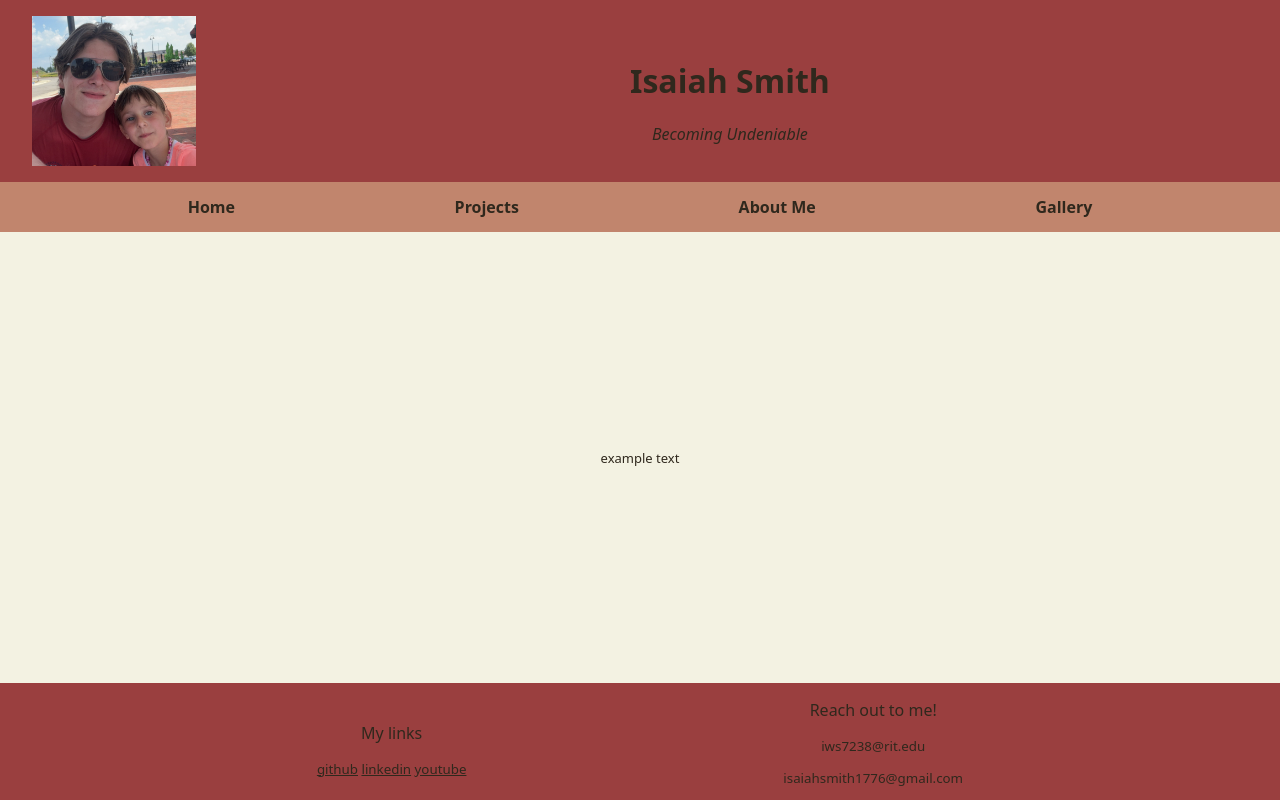
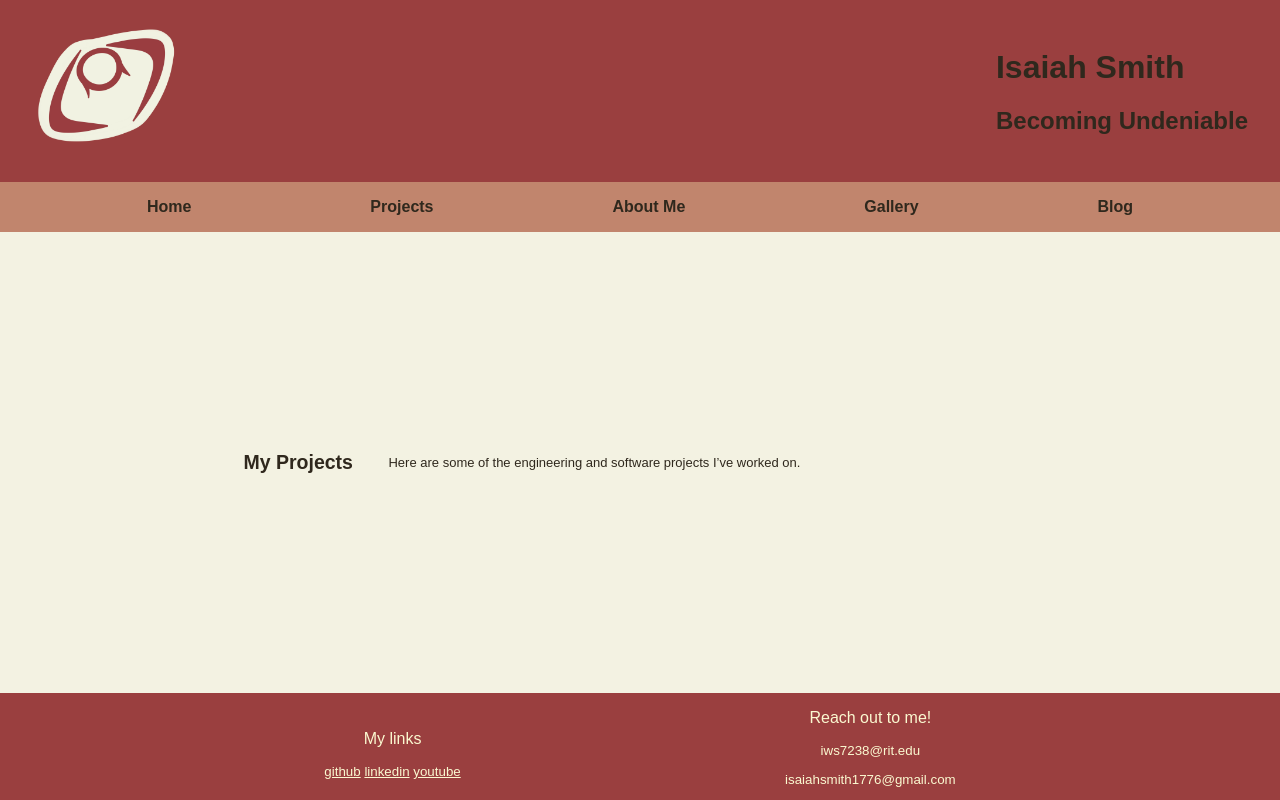
Before and after one commit to Blue-Safe/Personal_Website, a Flask app: page /projects in a window 1280 px wide. Run offline with Flask 3, Linux system fonts and the light colour scheme.

Commit message:
got the blog section working using jinja

```diff
--- a/backend.py
+++ b/backend.py
@@ -2,17 +2,53 @@ from flask import Flask, render_template
 
 app = Flask(__name__)
 
+
+posts = [
+    {
+      "slug": "mark I recap",
+      "title": "CRUNCH Mark I -Recap",
+      "date": "2025-09-02",
+      "summary":"...",
+      "body": "<p>...</p>"
+      },
+      {
+          "slug": "bluetooth gui",
+          "title": "bluetooth gui",
+          "date": "2025-08-02",
+          "summary": "Made a GUI in python that communicated with the terminal to send signals over bluetooth",
+          "body": "<p>Details...</p>"
+      }
+      ]
+
+
 @app.route("/")
 def home():
     return render_template("home.html")
+
 @app.route("/projects")
 def projects():
     return render_template("projects.html")
+
 @app.route("/about")
 def about():
     return render_template("about.html")
+
 @app.route("/gallery")
 def gallery():
     return render_template("gallery.html")
+
+@app.route("/blog")
+def blog():
+    ordered = sorted(posts, key=lambda p: p["date"], reverse=True)
+    return render_template("blog.html",posts=ordered)
+@app.route("/blog/<slug>")
+def blog_post(slug):
+    post = next((p for p in posts if p["slug"] == slug), None)
+    if post is None:
+        return "Post not found", 404
+    return render_template("post.html",post=post)
+
+
+
 if __name__ == "__main__":
     app.run(debug=True)
--- a/static/css/styles.css
+++ b/static/css/styles.css
@@ -8,7 +8,7 @@
 body {
 height: 100%;
 margin: 0;
-font-family: system-ui, sans-serif;
+font-family: Arial, Helvetica, sans-serif;
 background: #f3f2e2;
 color: #2f281d;
 }
@@ -34,15 +34,6 @@ header {
   width: auto;
 }
 
-.title-block {
-  flex: 1;
-  text-align: center;
-  display: flex;
-  flex-direction: column;
-  justify-content: center;
-}
-
-.title-block .tagline { margin: 0; font-style: italic; }
 
 .nav-bar {
   background: var(--color-two);
@@ -77,7 +68,7 @@ background-color: var(--color-one);
 display: flex;
 justify-content: space-evenly;
 align-items: center;
-color: var(--text-color);
+color: var(--text-color-2);
 font-size: smaller;
 
 }
@@ -90,7 +81,7 @@ font-size: smaller;
 
 footer a {
 font-style: normal;
-color: var(--text-color)
+color: var(--text-color-2)
 }
 
 /* ----------------------------- main body section stuff ------------------------------------ */
@@ -98,15 +89,28 @@ color: var(--text-color)
 main {
   display:flex;
   flex: 1;
-  padding: 2rem;
+  padding: 1rem;
+  margin-left:15%;
+  margin-right:15%;
   justify-content: space-evenly;
   align-items: center;
   font-size: small;
 }
 
+main p {
+  width:75%;
+  height: fit-content;
+}
+
 .mimg {
   height: 500px;
   width: auto;
-  margin-trim: 50px;
+  margin: 50px;
 
 }
+
+.verticleText {
+  justify-content: left;
+  margin-bottom: 50px;
+  align-items: column;
+}
--- /dev/null
+++ b/templates/base.html
@@ -0,0 +1,64 @@
+<!DOCTYPE html>
+<html lang="en">
+<head>
+    <meta charset="UTF-8">
+    <title>Home</title>
+    <link rel="stylesheet" href="{{ url_for('static', filename='css/styles.css') }}">
+</head>
+<body class="container">
+
+
+    <header>
+    <img src="{{ url_for('static', filename='images/real_logo.png') }}" alt="Logo" class="logo">
+    <div class="title-block">
+        <h1> Isaiah Smith</h1>
+        <h2> Becoming Undeniable </h2>
+
+    </div>
+  </header>
+
+
+  <nav class="nav-bar">
+        <a href="/" class="nav-link">Home</a>
+        <a href="/projects" class="nav-link">Projects</a>
+        <a href="/about" class="nav-link">About Me</a>
+        <a href="/gallery" class="nav-link">Gallery</a>
+        <a href="/blog" class="nav-link">Blog</a>
+    </nav>
+
+
+    <main>
+        {% block content%} {% endblock %}
+    </main>
+
+
+    <footer>
+
+        <div>
+            <p class ="footerH">
+                My links
+            </p>
+            <a href="https://github.com/Blue-Safe">github</a>
+
+            <a href="https://www.linkedin.com/in/isaiah-smith-b03b11381/">linkedin</a>
+
+            <a class="footer" href="https://www.youtube.com/channel/UCl87c8Qo9XsgU7mlbTQUP0w">youtube</a>
+        </div>
+        <div>
+            <p class="footerH">
+                Reach out to me!
+            </p>
+             <p>
+                iws7238@rit.edu
+             </p>
+             <p>
+                isaiahsmith1776@gmail.com
+             </p>
+        </div>
+
+    </footer>
+
+
+</body>
+
+</html>
--- a/templates/projects.html
+++ b/templates/projects.html
@@ -1,63 +1,8 @@
-<!DOCTYPE html>
-<html lang="en">
-<head>
-    <meta charset="UTF-8">
-    <title>Projects</title>
-    <link rel="stylesheet" href="{{ url_for('static', filename='css/styles.css') }}">
-</head>
-<body class="container">
+{% extends "base.html" %}
 
+{% block title %}Projects | Isaiah Smith{% endblock %}
 
-    <header>
-    <img src="{{ url_for('static', filename='images/IMG_3408.JPG') }}" alt="Logo" class="logo">
-    <div class="title-block">
-        <h1> Isaiah Smith</h1>
-        <div class="tagline"> Becoming Undeniable</div>
-
-    </div>
-  </header>
-
-
-  <nav class="nav-bar">
-        <a href="/" class="nav-link">Home</a>
-        <a href="/projects" class="nav-link">Projects</a>
-        <a href="/about" class="nav-link">About Me</a>
-        <a href="/gallery" class="nav-link">Gallery</a>
-    </nav>
-
-
-    <main>
-        example text
-    </main>
-
-
-   <footer>
-
-        <div>
-            <p class ="footerH">
-                My links
-            </p>
-            <a href="https://github.com/Blue-Safe">github</a>
-
-            <a href="https://www.linkedin.com/in/isaiah-smith-b03b11381/">linkedin</a>
-
-            <a class="footer" href="https://www.youtube.com/channel/UCl87c8Qo9XsgU7mlbTQUP0w">youtube</a>
-        </div>
-        <div>
-            <p class="footerH">
-                Reach out to me!
-            </p>
-             <p>
-                iws7238@rit.edu
-             </p>
-             <p>
-                isaiahsmith1776@gmail.com
-             </p>
-        </div>
-
-    </footer>
-
-
-</body>
-
-</html>
+{% block content %}
+    <h2>My Projects</h2>
+    <p>Here are some of the engineering and software projects I’ve worked on.</p>
+{% endblock %}
```
Also changed, not shown: templates/about.html (+6 -61 lines), templates/blog.html (added, +22 -0 lines), templates/gallery.html (+6 -61 lines), templates/home.html (+19 -63 lines), templates/post.html (added, +15 -0 lines), static/images/IMG_3408.JPG (deleted), static/images/IMG_5094 - Copy.jpg (deleted), static/images/logo_1.png (deleted), static/images/placeholder_portrait.jpg (added).
